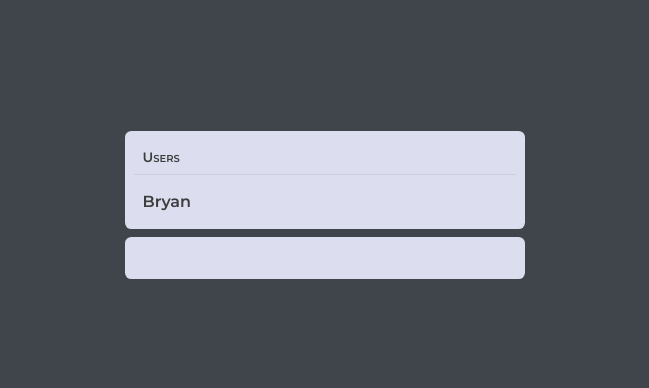
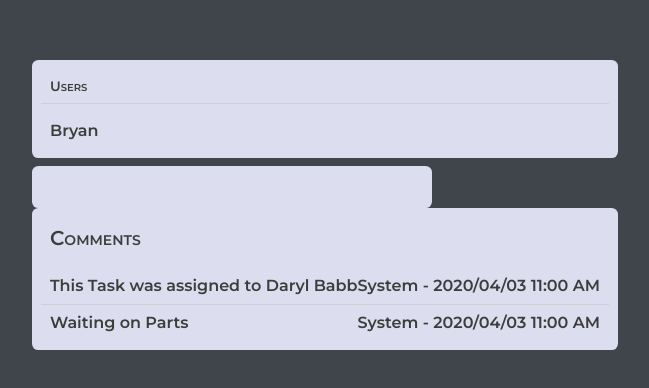
Before and after one commit to watkins-joe/limble-tag-users, an Angular app: page / in a window 1280 px wide. Shown: the part 142-530 px from the top of the page, without its empty margins (315-964 px from the left). Built offline with nearby package versions, Linux system fonts and the light colour scheme.

Commit message:
added comment list, types folder. comments rendered now

```diff
--- a/src/app/app.component.html
+++ b/src/app/app.component.html
@@ -2,5 +2,6 @@
   <div class="container">
     <app-autocomplete-dropdown></app-autocomplete-dropdown>
     <app-input></app-input>
+    <app-comment-list></app-comment-list>
   </div>
 </div>
--- a/src/app/comment-list/comment-list.component.html
+++ b/src/app/comment-list/comment-list.component.html
@@ -1 +1,7 @@
-<p>comment-list works!</p>
+<div class="comment-list">
+  <div class="comment-title">Comments</div>
+  <div class="comment" *ngFor="let comment of comments">
+    <span class="comment-text">{{ comment.commentText }}</span>
+    <span class="comment-info">{{ comment.author }} - {{ comment.date }}</span>
+  </div>
+</div>
--- a/src/app/comment-list/comment-list.component.scss
+++ b/src/app/comment-list/comment-list.component.scss
@@ -0,0 +1,28 @@
+@import "../../styles.scss";
+
+.comment-list {
+  background-color: $bg-snow;
+  padding: $pd-med;
+  border-radius: $br-med;
+  color: $font-color-main;
+
+  .comment-title {
+    padding: $pd-med;
+    font-variant: small-caps;
+    margin-bottom: 0.55rem;
+    font-weight: 600;
+    font-size: 1.25rem;
+  }
+
+  .comment {
+    display: flex;
+    justify-content: space-between;
+    border-bottom: 1px solid rgba(128, 128, 128, 0.168627451);
+    padding: $pd-med;
+    font-weight: 300;
+  }
+
+  :last-child {
+    border-bottom: none;
+  }
+}
--- a/src/app/comment-list/comment-list.component.ts
+++ b/src/app/comment-list/comment-list.component.ts
@@ -1,15 +1,15 @@
 import { Component, OnInit } from '@angular/core';
+import { commentList } from 'src/types/comment';
 
 @Component({
   selector: 'app-comment-list',
   templateUrl: './comment-list.component.html',
-  styleUrls: ['./comment-list.component.scss']
+  styleUrls: ['./comment-list.component.scss'],
 })
 export class CommentListComponent implements OnInit {
+  constructor() {}
 
-  constructor() { }
+  ngOnInit(): void {}
 
-  ngOnInit(): void {
-  }
-
+  comments = commentList;
 }
--- /dev/null
+++ b/src/types/comment.ts
@@ -0,0 +1,18 @@
+export interface Comment {
+  commentText: string;
+  author: string;
+  date: Date | string;
+}
+
+export let commentList: Comment[] = [
+  {
+    commentText: 'This Task was assigned to Daryl Babb',
+    author: 'System',
+    date: '2020/04/03 11:00 AM',
+  },
+  {
+    commentText: 'Waiting on Parts',
+    author: 'System',
+    date: '2020/04/03 11:00 AM',
+  },
+];
```
